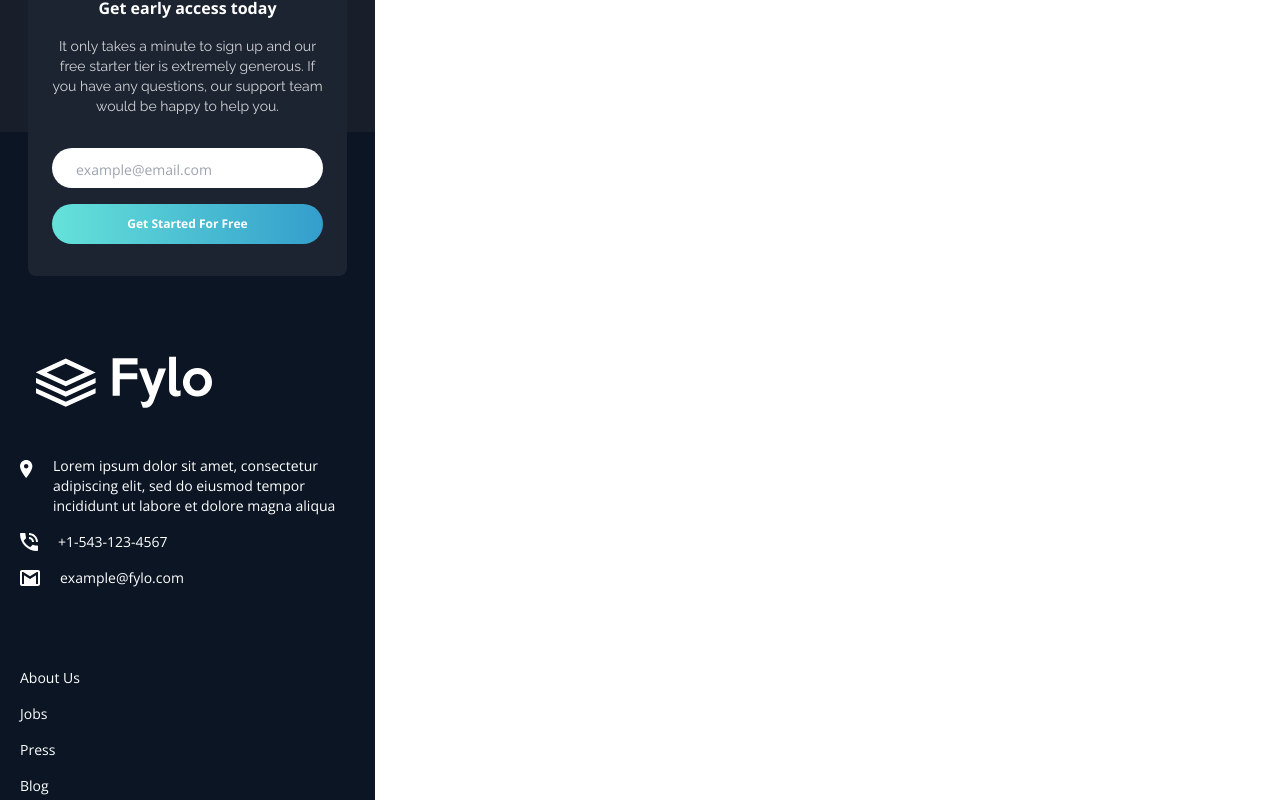
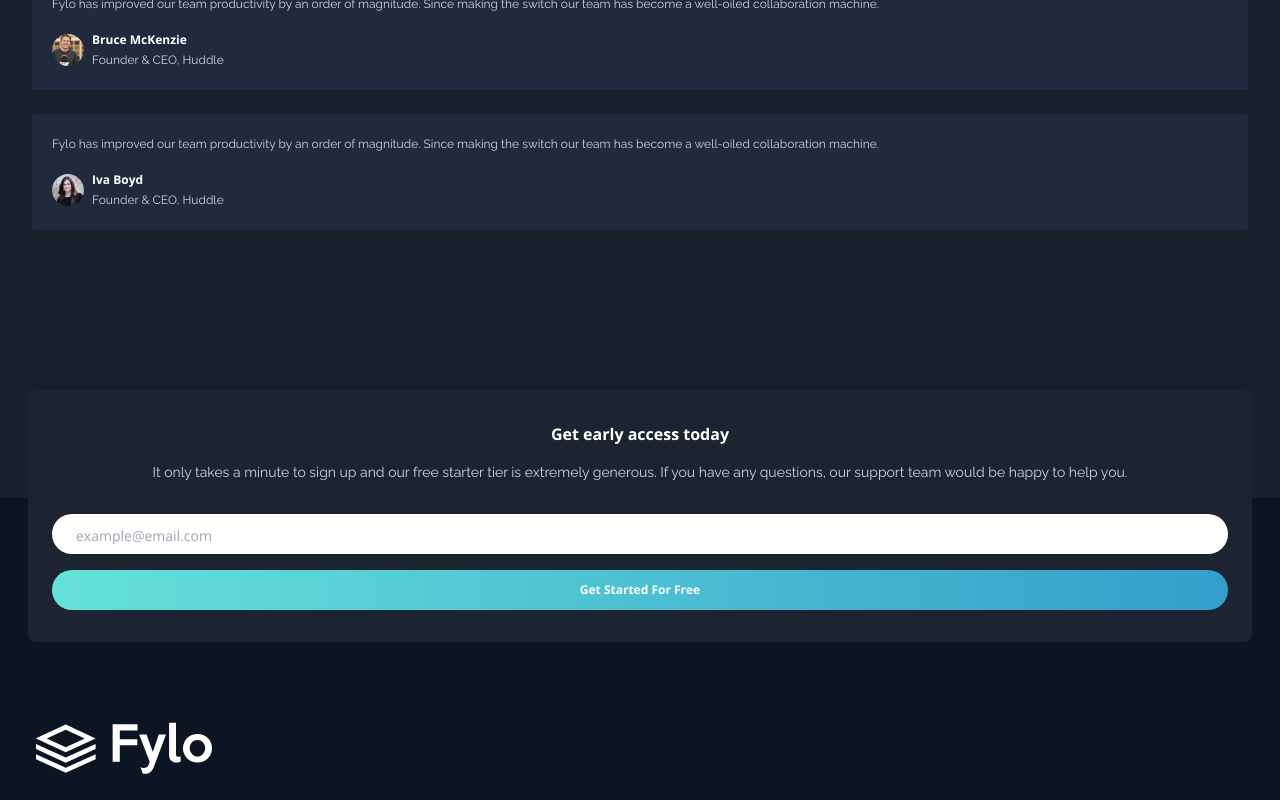
Before and after one commit to Brian-Lin-2/frontend-mentor-fylo-dark, a React (Vite) app: page / in a window 1280 px wide. Shown: the part 3600-4400 px from the top of the page. Built offline with nearby package versions, Linux system fonts and the light colour scheme.

Commit message:
Fix white space error

```diff
--- a/src/App.jsx
+++ b/src/App.jsx
@@ -8,7 +8,7 @@ import Footer from "./components/Footer";
 
 export default function App() {
   return (
-    <div className="w-mobile text-white text-sm font-open-sans">
+    <div className="text-white text-sm font-open-sans">
       <div className="bg-dark-blue-2 px-5">
         <Header />
         <Intro />
--- a/src/components/Footer.jsx
+++ b/src/components/Footer.jsx
@@ -1,6 +1,6 @@
 export default function Footer() {
   return (
-    <div className="bg-dark-blue-3 p-5 pt-44 relative bottom-36 w-mobile">
+    <div className="bg-dark-blue-3 p-5 pt-44 relative -mt-36">
       <img className="mx-4 my-12" src="./images/logo.svg" alt="" />
 
       <div className="flex flex-col gap-4">
```
